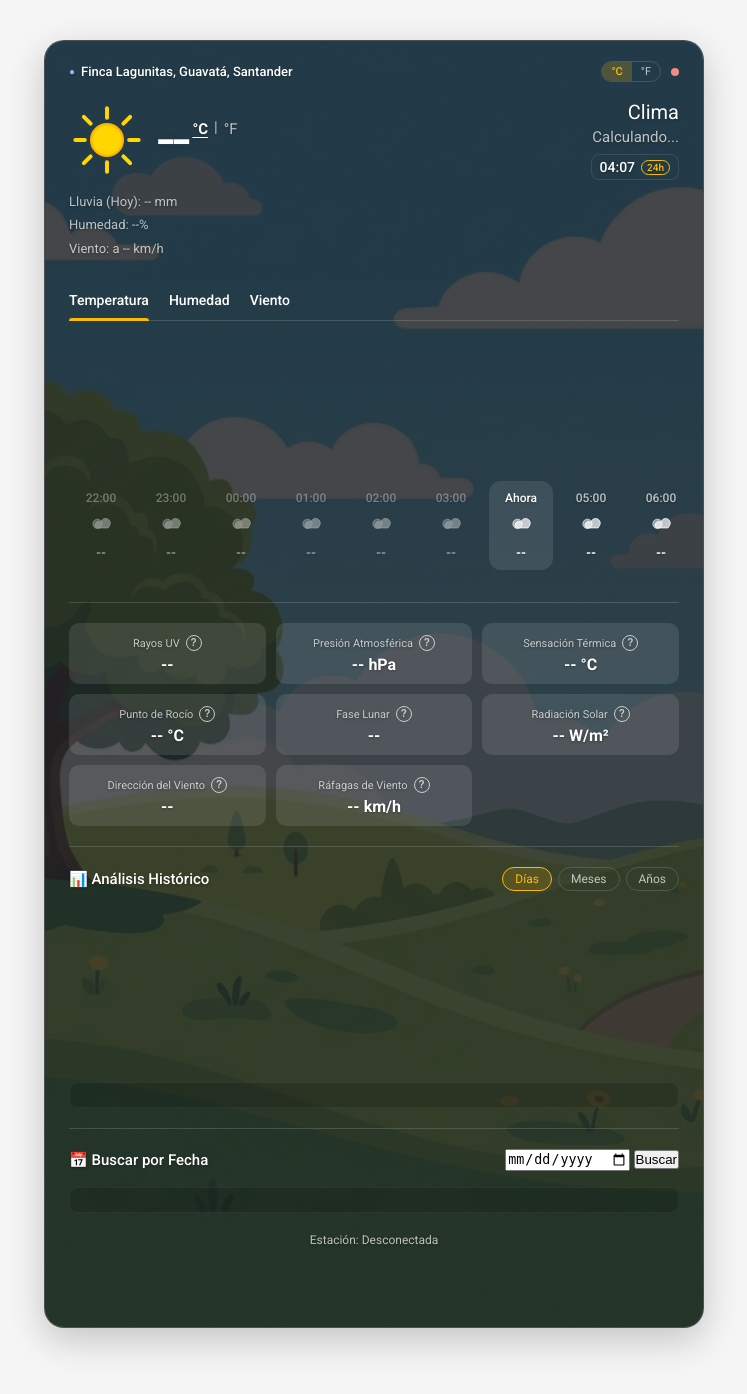
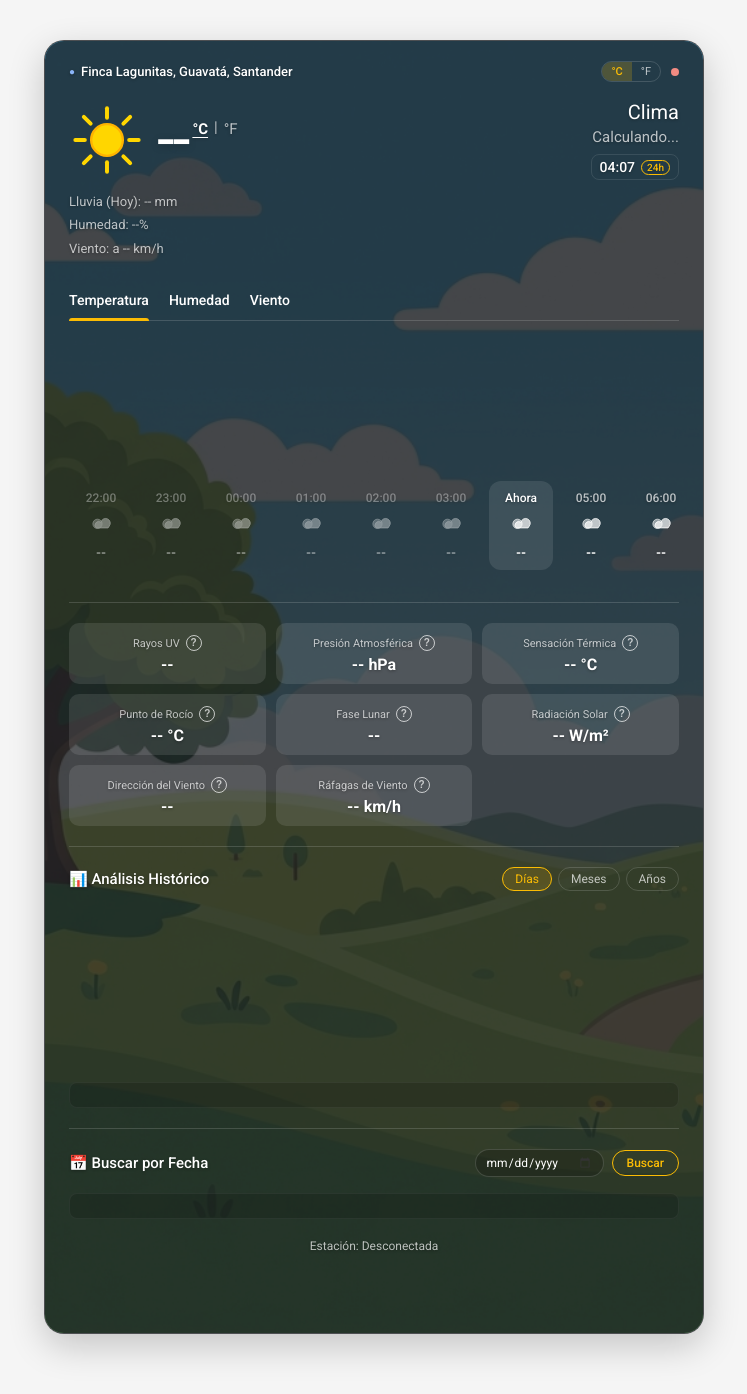
Before and after one commit to cristianyesidmquiroga-tech/Sistema_Clima, a Flask app: page / in a window 1280 px wide. Shown: the whole page, without its empty margins (266-1013 px from the left). Before the commit the page ends 1352 px from the top, so only its background shows below. Run offline with Flask 3, Linux system fonts and the light colour scheme; data that the repository does not hold is empty.

Commit message:
style: unifica el buscador por fecha con el resto del diseno oscuro
El input de fecha y el boton Buscar tenian el estilo nativo del
navegador (blanco), ahora usan la misma paleta oscura y pildoras
redondeadas que el resto de los filtros.

```diff
--- a/app/static/css/style.css
+++ b/app/static/css/style.css
@@ -514,6 +514,36 @@ body {
 }
 .gw-history-chart-container { width: 100%; height: 160px; }
 
+.gw-date-search { display: flex; align-items: center; gap: 8px; }
+.gw-date-search input[type="date"] {
+  background: rgba(0,0,0,0.2);
+  border: 1px solid var(--divider);
+  color: var(--text-primary);
+  font-family: inherit;
+  font-size: 12px;
+  padding: 5px 10px;
+  border-radius: 20px;
+  outline: none;
+  color-scheme: dark;
+}
+.gw-date-search input[type="date"]::-webkit-calendar-picker-indicator {
+  filter: invert(0.8);
+  cursor: pointer;
+}
+.gw-fecha-btn {
+  background: transparent;
+  border: 1px solid var(--tab-accent);
+  color: var(--tab-accent);
+  font-size: 12px;
+  font-family: inherit;
+  font-weight: 500;
+  padding: 5px 14px;
+  border-radius: 20px;
+  cursor: pointer;
+  transition: all 0.2s;
+}
+.gw-fecha-btn:hover { background: rgba(251,188,4,0.15); }
+
 .gw-history-analysis {
   font-size: 13px;
   color: var(--text-primary);
```
